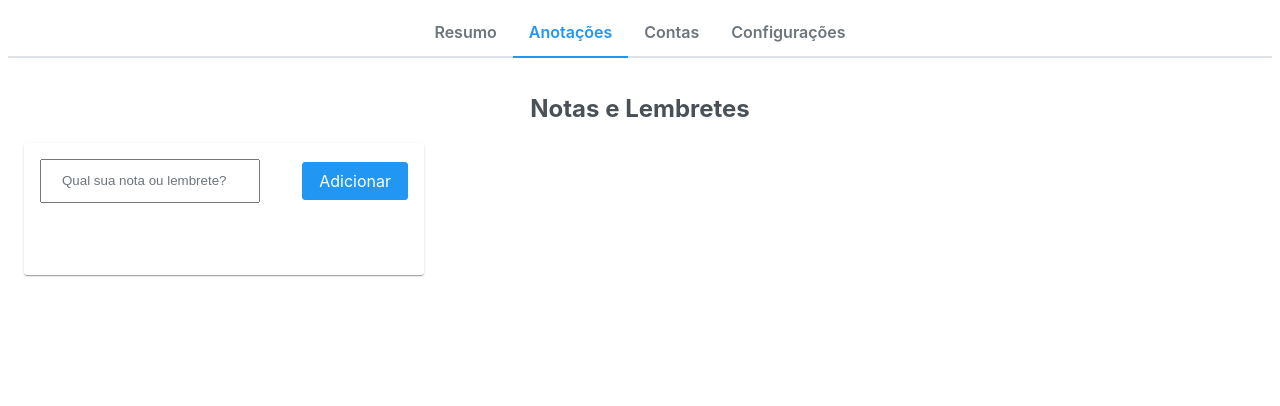
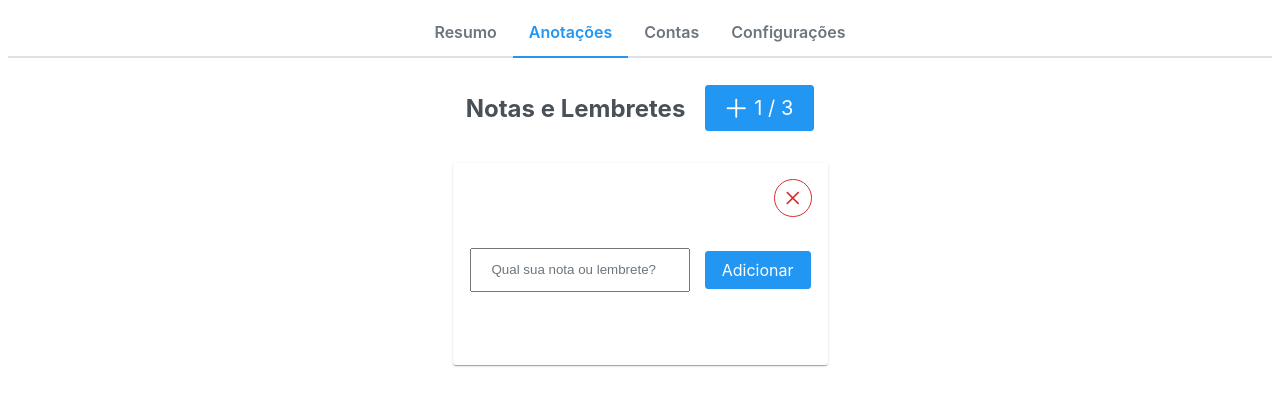
Before and after one commit to LeoFerreira-96/Manager, a Vue app: page / in a window 1280 px wide. Both pictures are taken after a click on the tab "Anotações". Shown: the top 406 px of the page. Built offline with nearby package versions, Linux system fonts and the light colour scheme.

Commit message:
componentizando card com funcoes de adicionar e remover listas e correção do css

```diff
--- a/src/Views/Notes.vue
+++ b/src/Views/Notes.vue
@@ -1,20 +1,57 @@
 <template>
   <main class="app">
-    <section class="greeting">
-      <h2 class="title">Notas e Lembretes</h2>
+    <section class="notes">
+      <h2>Notas e Lembretes</h2>
+      <Button
+        :label="TitleCard"
+        icon="pi pi-plus"
+        class="p-button-lg"
+        @click="cards++"
+        :disabled="disable"
+      />
     </section>
-    <Card />
+    <div class="cards">
+      <template v-for="card in cards" :key="card">
+        <Card v-on:closeList="cards--" />
+      </template>
+    </div>
   </main>
 </template>
 
 <script setup>
+import { computed, onMounted, ref, watch } from "vue";
 import Card from "../components/NoteCard.vue";
+
+const cards = ref(1);
+const disable = ref(false);
+
+watch(cards, (cardValue) => {
+  if (cardValue < 0 || cardValue >= 3) {
+    disable.value = true;
+  } else {
+    disable.value = false;
+  }
+});
+
+const TitleCard = computed(() => {
+  return `${cards.value} / 3`;
+});
 </script>
 
 <style scopped>
-.greeting {
+.notes {
   display: flex;
   align-items: center;
   justify-content: center;
 }
+.notes Button {
+  margin-left: 20px;
+}
+
+.cards {
+  display: flex;
+  align-items: flex-start;
+  justify-content: center;
+  flex-wrap: wrap;
+}
 </style>
--- a/src/components/NoteCard.vue
+++ b/src/components/NoteCard.vue
@@ -1,5 +1,14 @@
 <template>
-  <Card style="width: 25em">
+  <Card class="card-goal">
+    <template #header>
+      <div class="header-card">
+        <Button
+          icon="pi pi-times"
+          class="p-button-rounded p-button-danger p-button-outlined total-rigth"
+          @click="closeList"
+        />
+      </div>
+    </template>
     <template #title>
       <section>
         <form @submit.prevent="addTodo" class="create-todo">
@@ -35,6 +44,8 @@ import { v4 as uuidv4 } from "uuid";
 const newGoal = ref();
 const myGoals = ref([]);
 
+const emit = defineEmits(["closeList"]);
+
 const addTodo = () => {
   if (newGoal.value.trim().includes(["", undefined, null])) {
     console.log("Vazio");
@@ -52,6 +63,10 @@ const addTodo = () => {
 
 const removeGoal = (goal) => {
   myGoals.value = myGoals.value.filter((item) => item.id !== goal.id);
+};
+
+const closeList = () => {
+  emit("closeList");
 };
 
 const myGoals_asc = computed(() =>
@@ -83,4 +98,17 @@ const myGoals_asc = computed(() =>
   align-items: center;
   justify-content: space-between;
 }
+
+.header-card {
+  display: flex;
+  align-items: center;
+  justify-content: flex-end;
+  margin: 15px;
+}
+
+.card-goal {
+  min-width: 375px;
+  padding: 1px;
+  margin: 20px;
+}
 </style>
```
